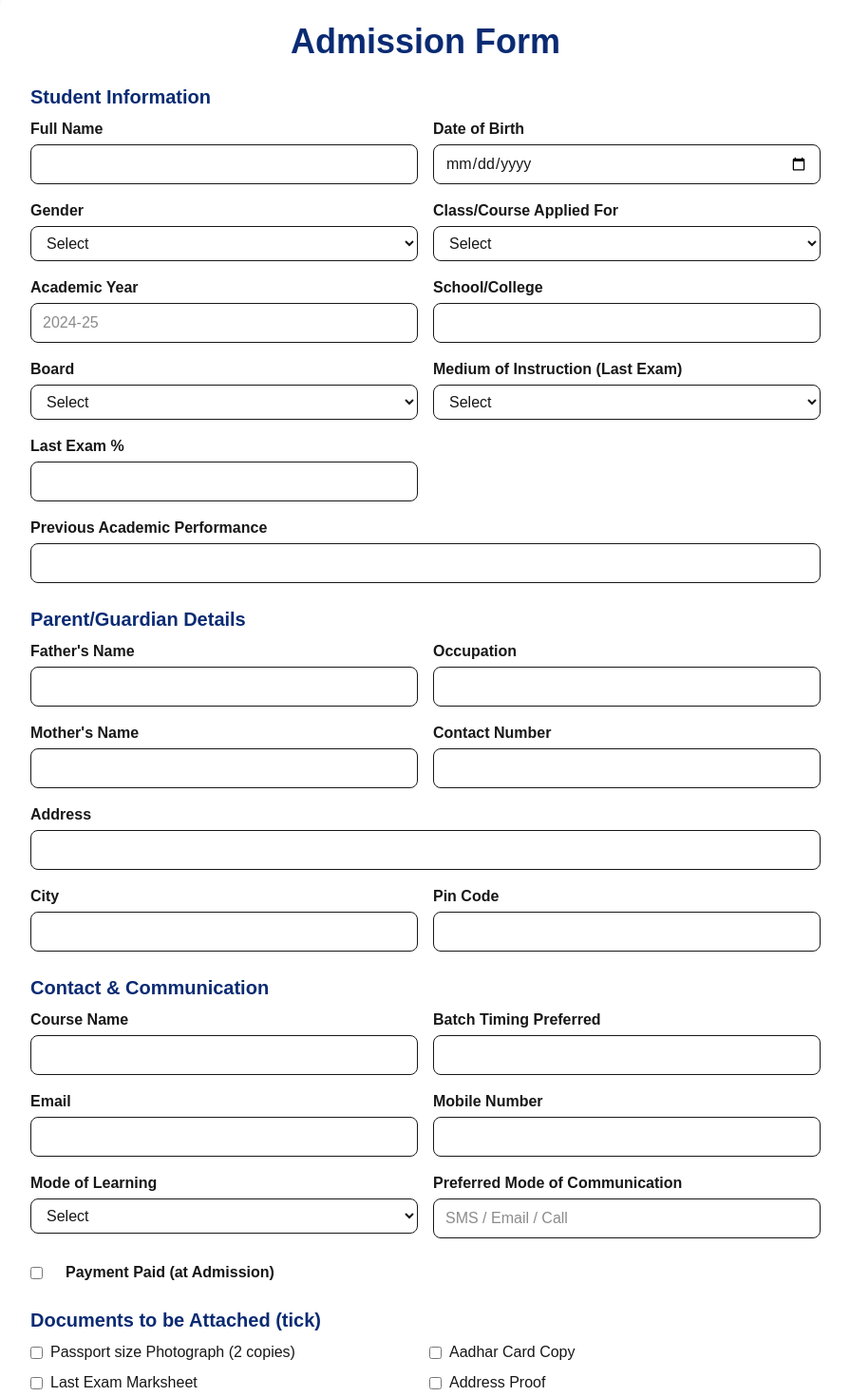
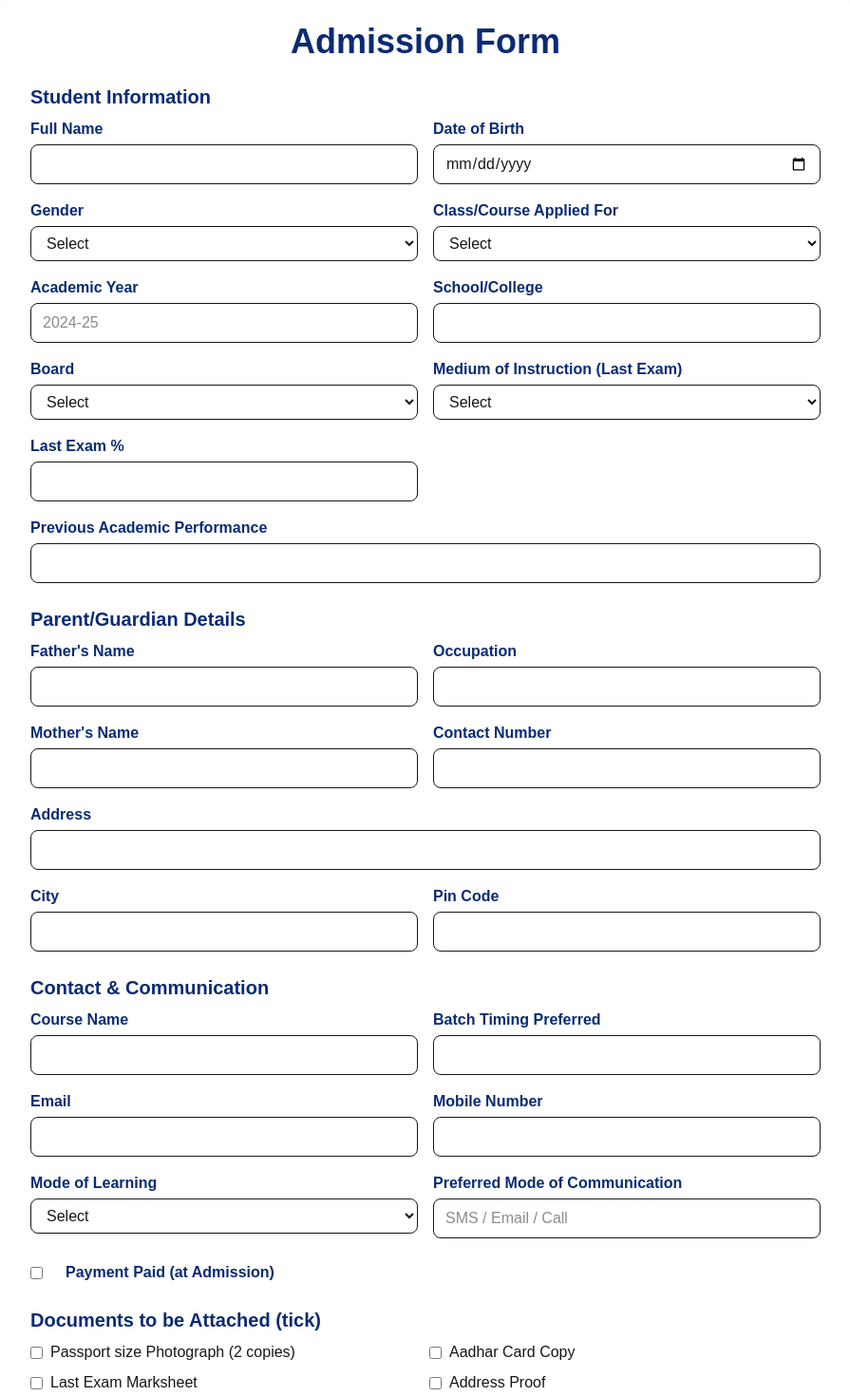
Before and after one commit to Pingaksh2K24/BrightPath2025, a Next.js app: page /admission in a window 1280 px wide. Shown: the part 120-1590 px from the top of the page at 95% size, without its empty margins (192-1087 px from the left). Built offline with nearby package versions, Linux system fonts and the light colour scheme.

Commit message:
bug - ui issue fixed

```diff
--- a/src/app/admission/page.tsx
+++ b/src/app/admission/page.tsx
@@ -164,37 +164,37 @@ export default function AdmissionForm() {
           <h2 className="text-xl font-bold text-[#0A2B73] mb-2">Student Information</h2>
           <div className="grid md:grid-cols-2 gap-4">
             <div>
-              <label className="block font-semibold mb-1">Full Name</label>
+              <label className="block font-semibold mb-1 text-[#0A2B73]">Full Name</label>
               <input type="text" name="name" value={form.name} onChange={handleChange} className="w-full border rounded-lg px-3 py-2" />
             </div>
             <div>
-              <label className="block font-semibold mb-1">Date of Birth</label>
+              <label className="block font-semibold mb-1 text-[#0A2B73]">Date of Birth</label>
               <input type="date" name="dob" value={form.dob} onChange={handleChange} className="w-full border rounded-lg px-3 py-2" />
             </div>
             <div>
-              <label className="block font-semibold mb-1">Gender</label>
+              <label className="block font-semibold mb-1 text-[#0A2B73]">Gender</label>
               <select name="gender" value={form.gender} onChange={handleChange} className="w-full border rounded-lg px-3 py-2">
                 <option value="">Select</option>
                 {genders.map((g) => <option key={g} value={g}>{g}</option>)}
               </select>
             </div>
             <div>
-              <label className="block font-semibold mb-1">Class/Course Applied For</label>
+              <label className="block font-semibold mb-1 text-[#0A2B73]">Class/Course Applied For</label>
               <select name="course" value={form.course} onChange={handleChange} className="w-full border rounded-lg px-3 py-2">
                 <option value="">Select</option>
                 {courses.map((c) => <option key={c} value={c}>{c}</option>)}
               </select>
             </div>
             <div>
-              <label className="block font-semibold mb-1">Academic Year</label>
+              <label className="block font-semibold mb-1 text-[#0A2B73]">Academic Year</label>
               <input type="text" name="academicYear" value={form.academicYear} onChange={handleChange} className="w-full border rounded-lg px-3 py-2" placeholder="2024-25" />
             </div>
             <div>
-              <label className="block font-semibold mb-1">School/College</label>
+              <label className="block font-semibold mb-1 text-[#0A2B73]">School/College</label>
               <input type="text" name="school" value={form.school} onChange={handleChange} className="w-full border rounded-lg px-3 py-2" />
             </div>
             <div>
-              <label className="block font-semibold mb-1">Board</label>
+              <label className="block font-semibold mb-1 text-[#0A2B73]">Board</label>
               <select name="board" value={form.board} onChange={handleChange} className="w-full border rounded-lg px-3 py-2">
                 <option value="">Select</option>
                 {boards.map((b) => <option key={b} value={b}>{b}</option>)}
@@ -204,7 +204,7 @@ export default function AdmissionForm() {
               )}
             </div>
             <div>
-              <label className="block font-semibold mb-1">Medium of Instruction (Last Exam)</label>
+              <label className="block font-semibold mb-1 text-[#0A2B73]">Medium of Instruction (Last Exam)</label>
               <select name="medium" value={form.medium} onChange={handleChange} className="w-full border rounded-lg px-3 py-2">
                 <option value="">Select</option>
                 {mediums.map((m) => <option key={m} value={m}>{m}</option>)}
@@ -214,11 +214,11 @@ export default function AdmissionForm() {
               )}
             </div>
             <div>
-              <label className="block font-semibold mb-1">Last Exam %</label>
+              <label className="block font-semibold mb-1 text-[#0A2B73]">Last Exam %</label>
               <input type="number" name="lastExamPercent" value={form.lastExamPercent} onChange={handleChange} className="w-full border rounded-lg px-3 py-2" min={0} max={100} />
             </div>
             <div className="md:col-span-2">
-              <label className="block font-semibold mb-1">Previous Academic Performance</label>
+              <label className="block font-semibold mb-1 text-[#0A2B73]">Previous Academic Performance</label>
               <input type="text" name="prevPerformance" value={form.prevPerformance} onChange={handleChange} className="w-full border rounded-lg px-3 py-2" />
             </div>
           </div>
@@ -228,31 +228,31 @@ export default function AdmissionForm() {
           <h2 className="text-xl font-bold text-[#0A2B73] mb-2">Parent/Guardian Details</h2>
           <div className="grid md:grid-cols-2 gap-4">
             <div>
-              <label className="block font-semibold mb-1">Father&apos;s Name</label>
+              <label className="block font-semibold mb-1 text-[#0A2B73]">Father&apos;s Name</label>
               <input type="text" name="father" value={form.father} onChange={handleChange} className="w-full border rounded-lg px-3 py-2" />
             </div>
             <div>
-              <label className="block font-semibold mb-1">Occupation</label>
+              <label className="block font-semibold mb-1 text-[#0A2B73]">Occupation</label>
               <input type="text" name="fatherOcc" value={form.fatherOcc} onChange={handleChange} className="w-full border rounded-lg px-3 py-2" />
             </div>
             <div>
-              <label className="block font-semibold mb-1">Mother&apos;s Name</label>
+              <label className="block font-semibold mb-1 text-[#0A2B73]">Mother&apos;s Name</label>
               <input type="text" name="mother" value={form.mother} onChange={handleChange} className="w-full border rounded-lg px-3 py-2" />
             </div>
             <div>
-              <label className="block font-semibold mb-1">Contact Number</label>
+              <label className="block font-semibold mb-1 text-[#0A2B73]">Contact Number</label>
               <input type="tel" name="motherContact" value={form.motherContact} onChange={handleChange} className="w-full border rounded-lg px-3 py-2" maxLength={10} />
             </div>
             <div className="md:col-span-2">
-              <label className="block font-semibold mb-1">Address</label>
+              <label className="block font-semibold mb-1 text-[#0A2B73]">Address</label>
               <input type="text" name="address" value={form.address} onChange={handleChange} className="w-full border rounded-lg px-3 py-2" />
             </div>
             <div>
-              <label className="block font-semibold mb-1">City</label>
+              <label className="block font-semibold mb-1 text-[#0A2B73]">City</label>
               <input type="text" name="city" value={form.city} onChange={handleChange} className="w-full border rounded-lg px-3 py-2" />
             </div>
             <div>
-              <label className="block font-semibold mb-1">Pin Code</label>
+              <label className="block font-semibold mb-1 text-[#0A2B73]">Pin Code</label>
               <input type="text" name="pin" value={form.pin} onChange={handleChange} className="w-full border rounded-lg px-3 py-2" maxLength={6} />
             </div>
           </div>
@@ -262,23 +262,23 @@ export default function AdmissionForm() {
           <h2 className="text-xl font-bold text-[#0A2B73] mb-2">Contact & Communication</h2>
           <div className="grid md:grid-cols-2 gap-4">
             <div>
-              <label className="block font-semibold mb-1">Course Name</label>
+              <label className="block font-semibold mb-1 text-[#0A2B73]">Course Name</label>
               <input type="text" name="courseName" value={form.courseName} onChange={handleChange} className="w-full border rounded-lg px-3 py-2" />
             </div>
             <div>
-              <label className="block font-semibold mb-1">Batch Timing Preferred</label>
+              <label className="block font-semibold mb-1 text-[#0A2B73]">Batch Timing Preferred</label>
               <input type="text" name="batchTiming" value={form.batchTiming} onChange={handleChange} className="w-full border rounded-lg px-3 py-2" />
             </div>
             <div>
-              <label className="block font-semibold mb-1">Email</label>
+              <label className="block font-semibold mb-1 text-[#0A2B73]">Email</label>
               <input type="email" name="email" value={form.email} onChange={handleChange} className="w-full border rounded-lg px-3 py-2" />
             </div>
             <div>
-              <label className="block font-semibold mb-1">Mobile Number</label>
+              <label className="block font-semibold mb-1 text-[#0A2B73]">Mobile Number</label>
               <input type="tel" name="mobile" value={form.mobile} onChange={handleChange} className="w-full border rounded-lg px-3 py-2" maxLength={10} />
             </div>
             <div>
-              <label className="block font-semibold mb-1">Mode of Learning</label>
+              <label className="block font-semibold mb-1 text-[#0A2B73]">Mode of Learning</label>
               <select name="learningMode" value={form.learningMode} onChange={handleChange} className="w-full border rounded-lg px-3 py-2">
                 <option value="">Select</option>
                 <option value="Offline">Offline</option>
@@ -286,12 +286,12 @@ export default function AdmissionForm() {
               </select>
             </div>
             <div>
-              <label className="block font-semibold mb-1">Preferred Mode of Communication</label>
+              <label className="block font-semibold mb-1 text-[#0A2B73]">Preferred Mode of Communication</label>
               <input type="text" name="commMode" value={form.commMode} onChange={handleChange} className="w-full border rounded-lg px-3 py-2" placeholder="SMS / Email / Call" />
             </div>
             <div className="md:col-span-2 flex items-center gap-4 mt-2">
               <input type="checkbox" name="payment" checked={form.payment} onChange={handleChange} className="mr-2" id="payment" />
-              <label htmlFor="payment" className="font-semibold">Payment Paid (at Admission)</label>
+              <label htmlFor="payment" className="font-semibold text-[#0A2B73]">Payment Paid (at Admission)</label>
             </div>
           </div>
         </div>
@@ -309,7 +309,7 @@ export default function AdmissionForm() {
         </div>
         {/* Declaration */}
         <div className="mb-6">
-          <label className="flex items-center gap-2">
+          <label className="flex items-center gap-2 text-[#0A2B73]">
             <input type="checkbox" name="declaration" checked={form.declaration} onChange={handleChange} />
             <span className="text-[#334155]">I hereby declare that the above information is true to the best of my knowledge. I agree to follow the rules and regulations of Bright Path Coaching Classes. I understand that the fee once paid is non-refundable.</span>
           </label>
```
